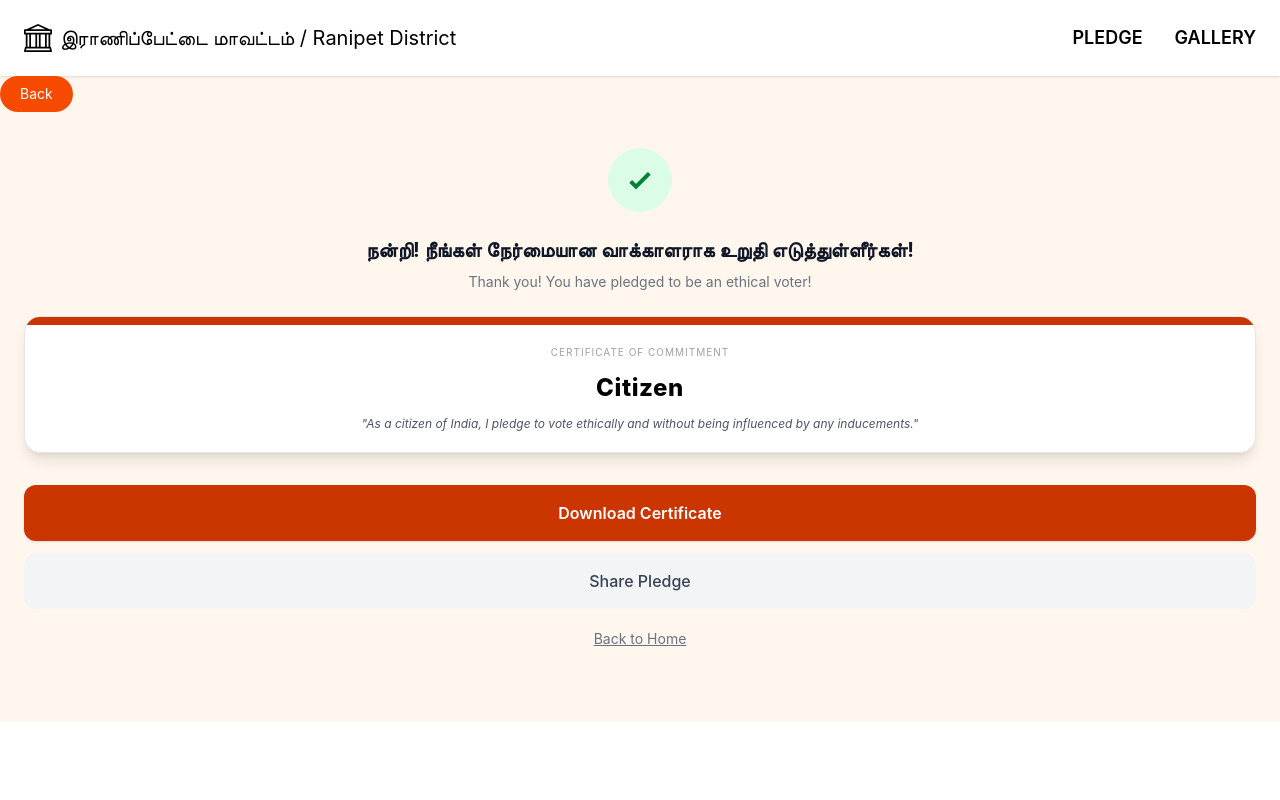
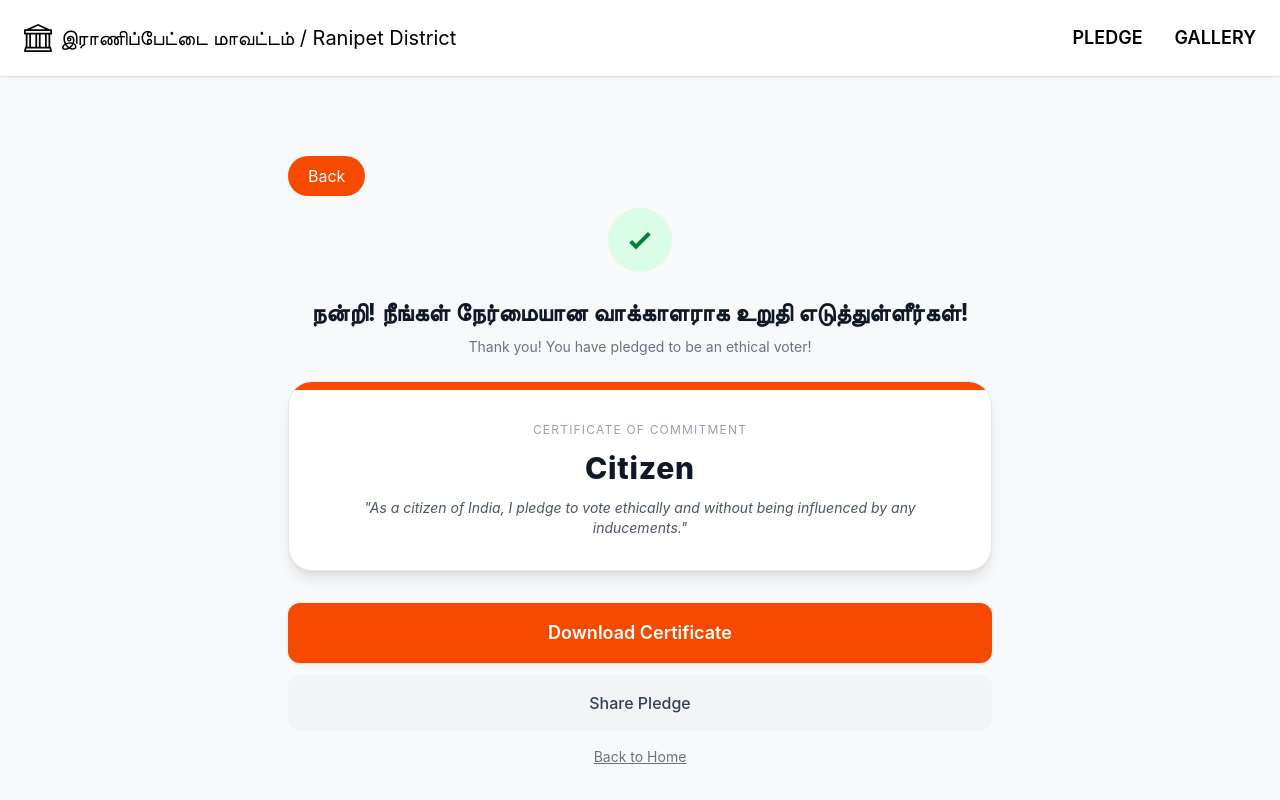
Before and after one commit to Dharunganesh/vote_pledge, a React (Vite) app: page /success in a window 1280 px wide. Shown: the top 800 px of the page. Built offline with nearby package versions, Linux system fonts and the light colour scheme; no server answers.

Commit message:
button changes

```diff
--- a/src/Pages/SuccessScreen.jsx
+++ b/src/Pages/SuccessScreen.jsx
@@ -1,14 +1,17 @@
 import { useState } from "react";
-import { useNavigate } from "react-router-dom";
-import { useLocation } from "react-router-dom";
+import { useNavigate, useLocation } from "react-router-dom";
 import Navbar from "../Components/Navbar";
+
 const CERTIFICATE_API_URL = import.meta.env.VITE_CERTIFICATE_API_URL;
 
 const SuccessScreen = () => {
   const navigate = useNavigate();
+  const location = useLocation();
+
   const [loading, setLoading] = useState(false);
-  const location = useLocation();
-  const userName = location.state?.name || localStorage.getItem("name") || "Citizen";
+
+  const userName =
+    location.state?.name || localStorage.getItem("name") || "Citizen";
 
   const downloadCertificate = async () => {
     if (!CERTIFICATE_API_URL) {
@@ -28,20 +31,15 @@ const SuccessScreen = () => {
         `${CERTIFICATE_API_URL}/generate-certificate`,
         {
           method: "POST",
-          headers: {
-            "Content-Type": "application/json",
-          },
+          headers: { "Content-Type": "application/json" },
           body: JSON.stringify({ name: userName }),
         }
       );
 
-      if (!response.ok) {
-        throw new Error("Failed to generate certificate");
-      }
+      if (!response.ok) throw new Error("Failed");
 
       const blob = await response.blob();
 
-      // ✅ FIX: stable blob handling for desktop + mobile
       const blobUrl = window.URL.createObjectURL(
         new Blob([blob], { type: "application/pdf" })
       );
@@ -53,14 +51,12 @@ const SuccessScreen = () => {
       document.body.appendChild(link);
       link.click();
 
-      // ✅ FIX: delay revoke (important for Chrome desktop)
       setTimeout(() => {
         document.body.removeChild(link);
         window.URL.revokeObjectURL(blobUrl);
       }, 200);
-
     } catch (err) {
-      console.error("Certificate download error:", err);
+      console.error(err);
       alert("Download failed");
     } finally {
       setLoading(false);
@@ -68,18 +64,42 @@ const SuccessScreen = () => {
   };
 
   return (
-    <div className="flex flex-col flex-1 pb-10 bg-orange-50">
+    <div className="min-h-screen bg-[#f8f9fa] flex flex-col">
       <Navbar />
-      <div>
-        <button className='bg-orange-600 w-max px-5 text-sm text-white py-2 rounded-full mb-1 hover:bg-orange-700' onClick={() => navigate("/")}>Back</button>
+
+      <main
+        className="
+        flex-1
+        w-full max-w-3xl mx-auto
+        px-4 sm:px-6 md:px-8
+        pt-[70px] sm:pt-[80px]
+        pb-16
+      "
+      >
+        {/* Back Button */}
+        <div className="mb-3">
+          <button
+            onClick={() => navigate("/")}
+            className="
+              bg-orange-600 text-white
+              px-4 py-2 sm:px-5
+              text-xs sm:text-sm md:text-base
+              rounded-full
+              hover:bg-orange-700 transition
+            "
+          >
+            Back
+          </button>
         </div>
-      <main className="px-6 py-8 flex flex-col items-center text-center space-y-6">
+
+        {/* Content */}
+        <div className="flex flex-col items-center text-center space-y-5 sm:space-y-6">
 
           {/* Success Icon */}
-        <div className="w-16 h-16 bg-green-100 rounded-full flex items-center justify-center">
+          <div className="w-14 h-14 sm:w-16 sm:h-16 bg-green-100 rounded-full flex items-center justify-center">
             <svg
               viewBox="0 0 24 24"
-            className="w-8 h-8 text-green-700"
+              className="w-7 h-7 sm:w-8 sm:h-8 text-green-700"
               fill="none"
               stroke="currentColor"
               strokeWidth="3"
@@ -88,30 +108,38 @@ const SuccessScreen = () => {
             </svg>
           </div>
 
-        {/* Text */}
+          {/* Title */}
           <div>
-          <h1 className="text-xl font-bold text-gray-900">
+            <h1 className="text-lg sm:text-xl md:text-2xl font-bold text-gray-900 leading-snug">
               நன்றி! நீங்கள் நேர்மையான வாக்காளராக உறுதி எடுத்துள்ளீர்கள்!
             </h1>
-          <p className="text-gray-500 text-sm mt-2">
+            <p className="text-gray-500 text-xs sm:text-sm mt-2">
               Thank you! You have pledged to be an ethical voter!
             </p>
           </div>
 
-        {/* Certificate Preview */}
-        <div className="w-full bg-white rounded-2xl shadow-lg border border-gray-200 overflow-hidden">
-          <div className="h-2 bg-orange-700"></div>
+          {/* Certificate Card */}
+          <div
+            className="
+            w-full
+            bg-white
+            rounded-2xl sm:rounded-3xl
+            shadow-lg border border-gray-200
+            overflow-hidden
+          "
+          >
+            <div className="h-2 bg-orange-600"></div>
 
-          <div className="p-5 space-y-3 text-center">
-            <p className="text-[10px] text-gray-400 uppercase tracking-widest">
+            <div className="p-4 sm:p-6 md:p-8 space-y-3 text-center">
+              <p className="text-[10px] sm:text-xs text-gray-400 uppercase tracking-widest">
                 Certificate of Commitment
               </p>
 
-            <h2 className="text-2xl font-extrabold tracking-wide">
+              <h2 className="text-xl sm:text-2xl md:text-3xl font-extrabold tracking-wide text-gray-900 break-words">
                 {userName}
               </h2>
 
-            <p className="text-xs italic text-gray-600">
+              <p className="text-[11px] sm:text-xs md:text-sm italic text-gray-600 px-2">
                 "As a citizen of India, I pledge to vote ethically and without being influenced by any inducements."
               </p>
             </div>
@@ -123,24 +151,44 @@ const SuccessScreen = () => {
             <button
               onClick={downloadCertificate}
               disabled={loading}
-            className="w-full bg-orange-700 text-white py-4 rounded-xl font-semibold shadow disabled:opacity-50"
+              className="
+                w-full
+                py-3 sm:py-4
+                text-sm sm:text-base md:text-lg
+                bg-orange-600 text-white
+                rounded-xl
+                font-semibold
+                shadow
+                hover:bg-orange-700
+                disabled:opacity-50
+              "
             >
               {loading ? "Downloading..." : "Download Certificate"}
             </button>
 
-          <button className="w-full bg-gray-100 text-gray-700 py-4 rounded-xl font-medium">
+            <button
+              className="
+                w-full
+                py-3 sm:py-4
+                text-sm sm:text-base
+                bg-gray-100 text-gray-700
+                rounded-xl
+                font-medium
+                hover:bg-gray-200
+              "
+            >
               Share Pledge
             </button>
 
             <button
               onClick={() => navigate("/")}
-            className="text-sm text-gray-500 underline pt-2"
+              className="text-xs sm:text-sm text-gray-500 underline pt-1"
             >
               Back to Home
             </button>
 
           </div>
-
+        </div>
       </main>
     </div>
   );
```
Lines whose indentation alone changed are shown as unchanged.
